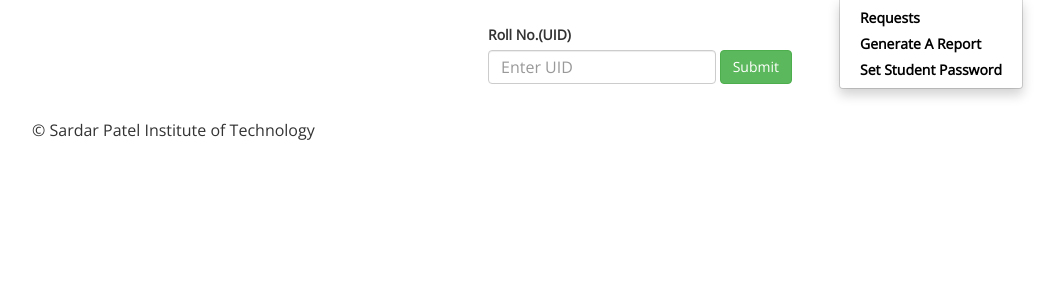
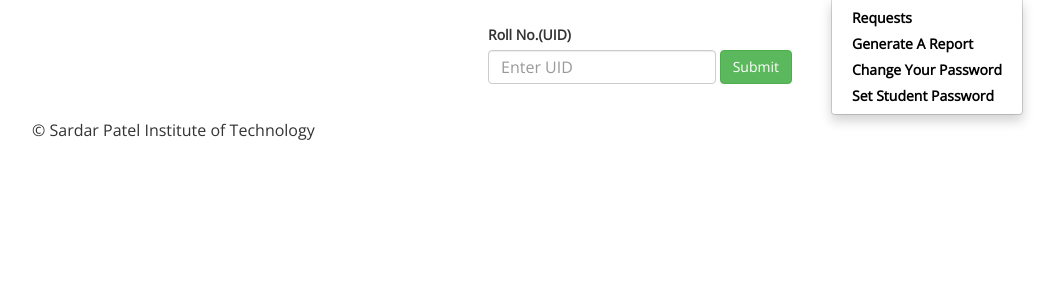
Before and after one commit to VikramProject/ddb, a PHP site: page /change_info.php in a window 1280 px wide, after a click that opens the changed part. Shown: the part 52-352 px from the top of the page, without its empty margins (38-1095 px from the left). Run offline with PHP 8.4, Linux system fonts and the light colour scheme; a user stored in the database is signed in; data comes from the database, SQL or seed files in the repository; some libraries are stand-ins or nearby versions.

Commit message:
changepassword problem

```diff
--- a/changepass.php
+++ b/changepass.php
@@ -3,7 +3,7 @@ include('config.php');
 include('nav_bar.php');
 
 $rollno=$_SESSION["rollno"];
-
+echo"<div class=\"jumbotron\">";
 if(isset($_POST["CurrentPassword"])&&isset($_POST["NewPassword"])&&isset($_POST["ConfNewPassword"])) {
     $currpassword = $_POST["CurrentPassword"];
     $newpassword = $_POST["NewPassword"];
@@ -48,7 +48,7 @@ else echo "<span style='font: bold 24px Verdana, Geneva, sans-serif;color:black;
 <!--</head>-->
 <!--<body>-->
 
-<div class="jumbotron">
+
     <h2>Enter the following details:</h2>
     <form role="form" method="POST" action="changepass.php">
         <div class="form-group">
--- a/nav_bar.php
+++ b/nav_bar.php
@@ -82,8 +82,8 @@
                                 echo"<li><a href=\"report_gen.php\"><strong>Generate A Report</strong></a></li>";
                             if(!strpos($request,"info"))
                                 echo"<li><a href=\"change_info.php\"><strong>Change Student Info</strong></a></li>";
-//                            if(!strpos($request,"changepass"))
-//                                echo"<li><a href=\"changepass.php\"><strong>Change Your Password</strong></a></li>";
+                            if(!strpos($request,"changepass"))
+                                echo"<li><a href=\"changepass.php\"><strong>Change Your Password</strong></a></li>";
                             if(!strpos($request,"set_pass"))
                                 echo"<li><a href=\"set_pass.php\"><strong>Set Student Password</strong></a></li>";
 
```
